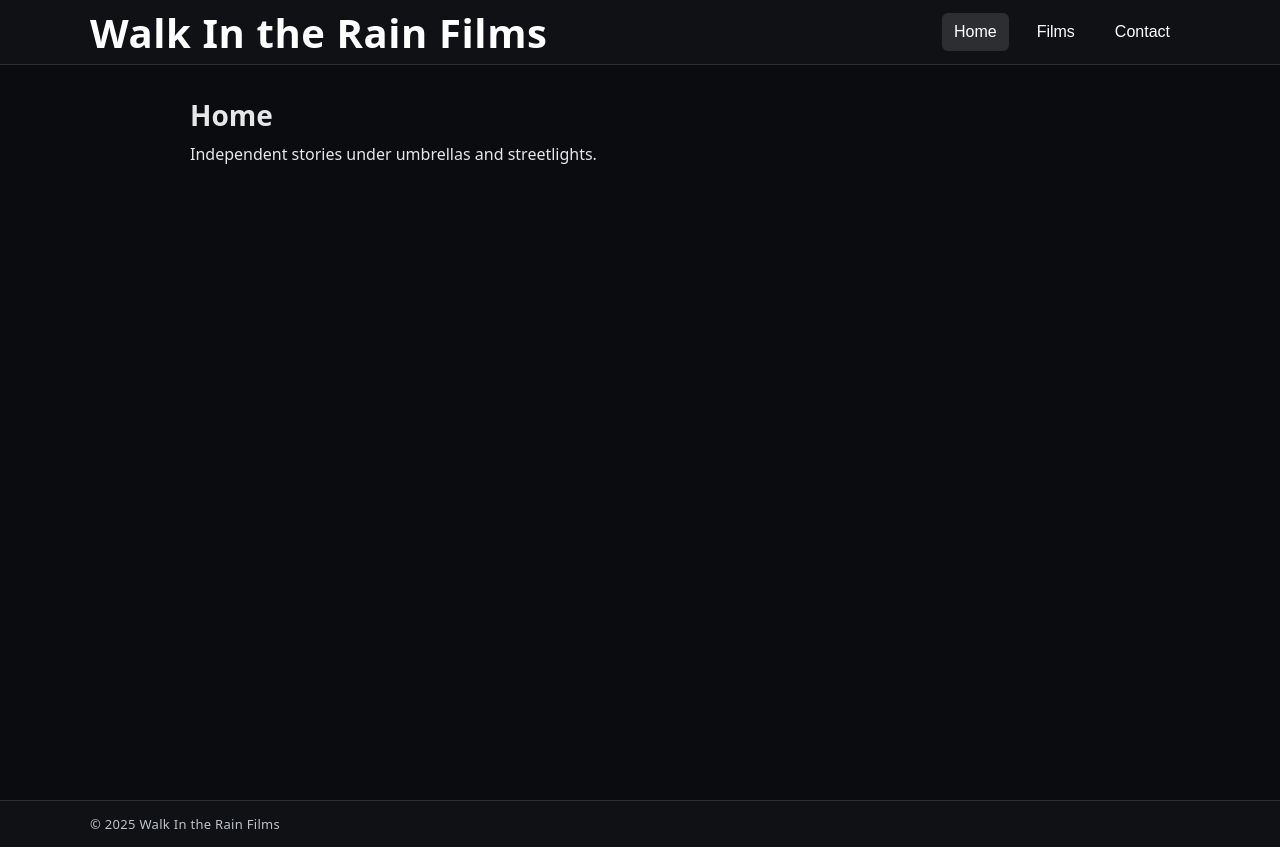
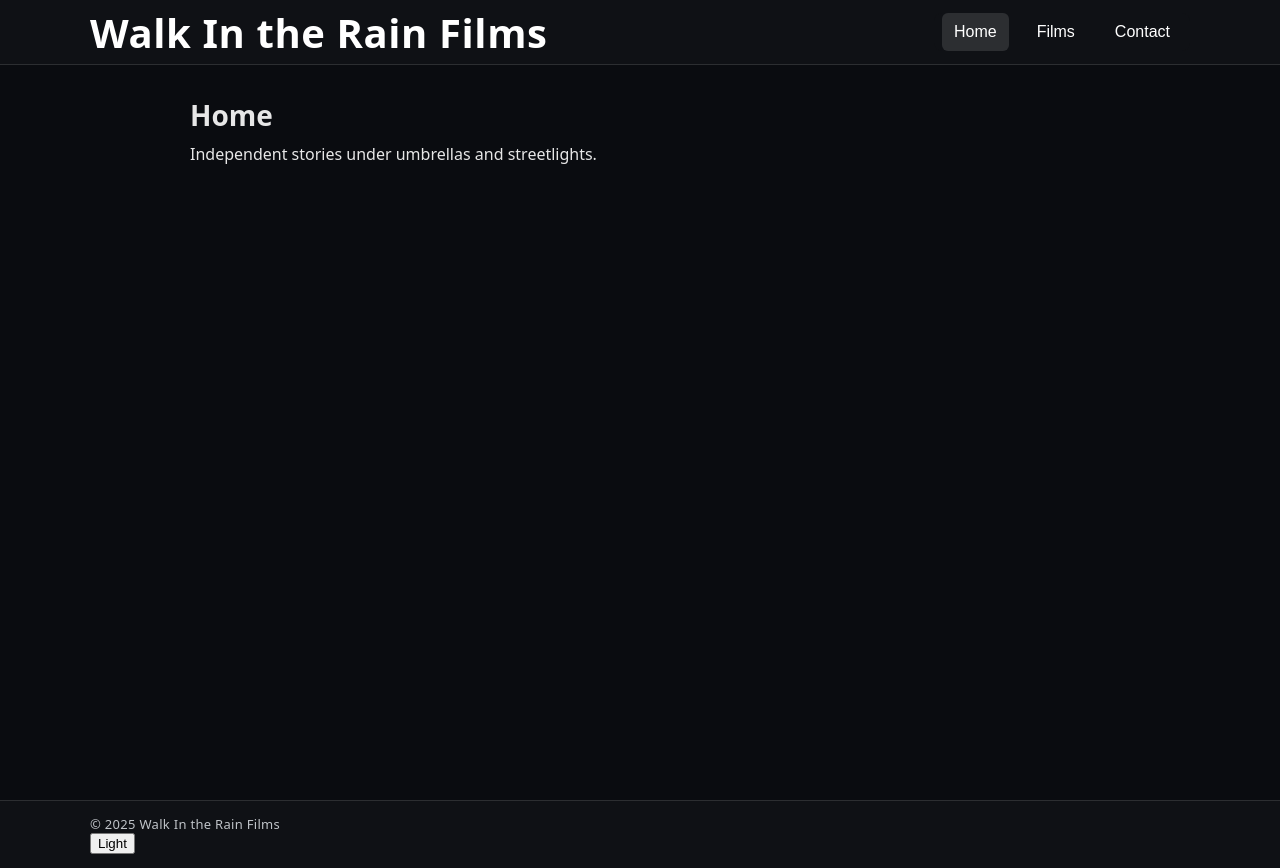
Before and after one commit to Briochee/walkintherainfilms, a React (Vite) app: page / in a window 1280 px wide. Before the commit the page ends 847 px from the top, so only its background shows below. Built offline with nearby package versions, Linux system fonts and the light colour scheme; a web font is replaced by a local one.

Commit message:
theme toggle button implementation (enabled)

```diff
--- a/src/App.jsx
+++ b/src/App.jsx
@@ -5,10 +5,39 @@ import Navbar from "./components/navbar/navbar.jsx";
 import Landing from "./components/landing/landing.jsx";
 import Films from "./components/films/films.jsx";
 import Contact from "./components/contact/contact.jsx";
+import About from "./components/about/about.jsx";
+import Updates from "./components/updates/updates.jsx";
+
+
+const STORAGE_KEY = "walkintherainfilms_color_mode";
 
 function App() {
 	const [route, setRoute] = useState(window.location.hash || "#/");
+	const [theme, setThemeState] = useState("dark"); // default
 
+	// On page load: check system preference and set theme once
+	useEffect(() => {
+		const prefersDark =
+			window.matchMedia &&
+			window.matchMedia("(prefers-color-scheme: dark)").matches;
+
+		const initialTheme = prefersDark ? "dark" : "light";
+		setThemeState(initialTheme);
+		document.documentElement.setAttribute("data-theme", initialTheme);
+	}, []);
+
+	// Helper to set theme and remember it
+	function setTheme(next) {
+		const valid = next === "light" || next === "dark";
+		const finalTheme = valid ? next : "light";
+		setThemeState(finalTheme);
+		document.documentElement.setAttribute("data-theme", finalTheme);
+		try {
+			window.localStorage.setItem(STORAGE_KEY, finalTheme);
+		} catch { /* ignore */ }
+	}
+
+	// Simple hash router
 	useEffect(() => {
 		function onHashChange() {
 			const next = window.location.hash || "#/";
@@ -19,8 +48,7 @@ function App() {
 	}, []);
 
 	function navigate(to) {
-		// normalize allowed routes
-		const allowed = new Set(["#/", "#/films", "#/contact"]);
+		const allowed = new Set(["#/", "#/films", "#/about", "#/contact", "#/updates"]);
 		const target = allowed.has(to) ? to : "#/";
 		if (window.location.hash !== target) {
 			window.location.hash = target;
@@ -29,10 +57,19 @@ function App() {
 		}
 	}
 
-	// Simple route switch
 	let Page = Landing;
 	if (route === "#/films") Page = Films;
+	if (route === "#/about") Page = About;
+	if (route === "#/updates") Page = Updates;
 	if (route === "#/contact") Page = Contact;
+
+	// Toggle handler
+	function handleThemeToggle() {
+		const next = theme === "dark" ? "light" : "dark";
+		setTheme(next);
+	}
+
+	const isDark = theme === "dark";
 
 	return (
 		<div className="app-shell">
@@ -41,7 +78,25 @@ function App() {
 				<Page />
 			</main>
 			<footer className="site-footer">
-				<div className="footer-inner">© {new Date().getFullYear()} Walk In the Rain Films</div>
+				<div className="footer-inner">
+					<div className="footer-left">© {new Date().getFullYear()} Walk In the Rain Films</div>
+
+					<div className="footer-right">
+						<button
+							type="button"
+							className="theme-toggle"
+							role="switch"
+							aria-checked={isDark ? "true" : "false"}
+							aria-label="Toggle dark mode"
+							onClick={handleThemeToggle}
+						>
+							<span className="toggle-track">
+								<span className={`toggle-thumb ${isDark ? "thumb-dark" : "thumb-light"}`}></span>
+							</span>
+							<span className="toggle-label">{isDark ? "Dark" : "Light"}</span>
+						</button>
+					</div>
+				</div>
 			</footer>
 		</div>
 	);
```
